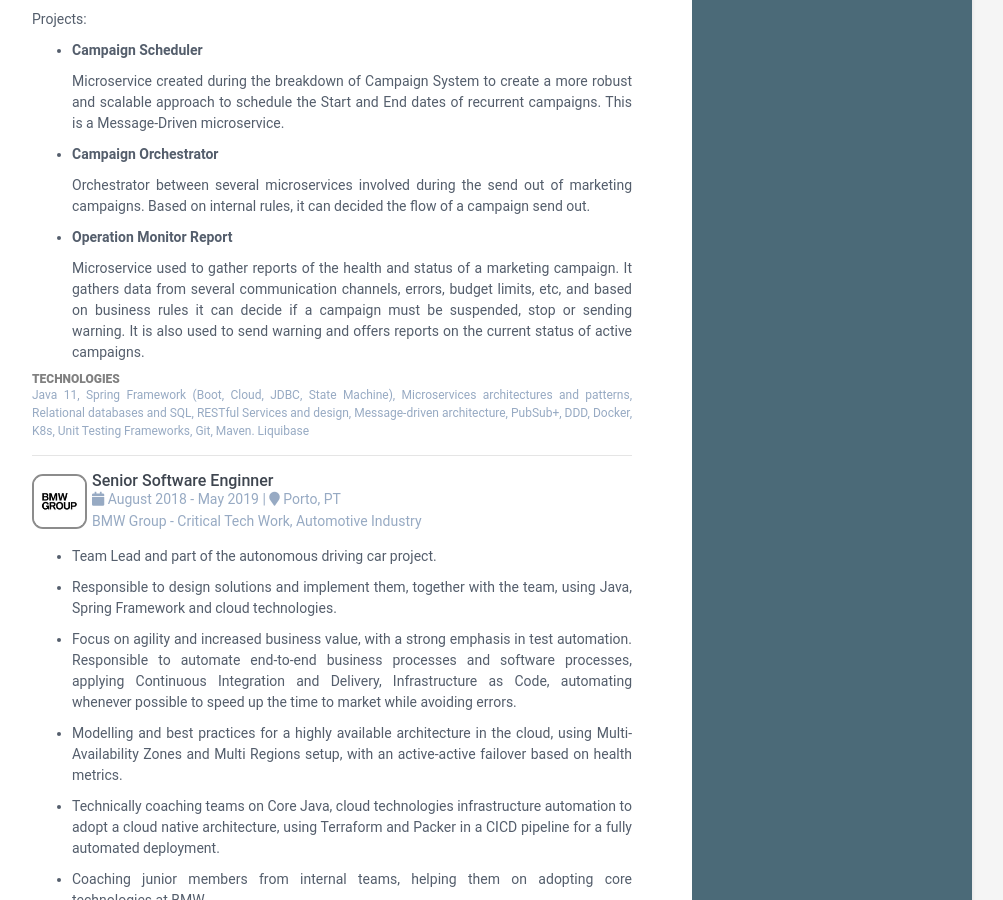
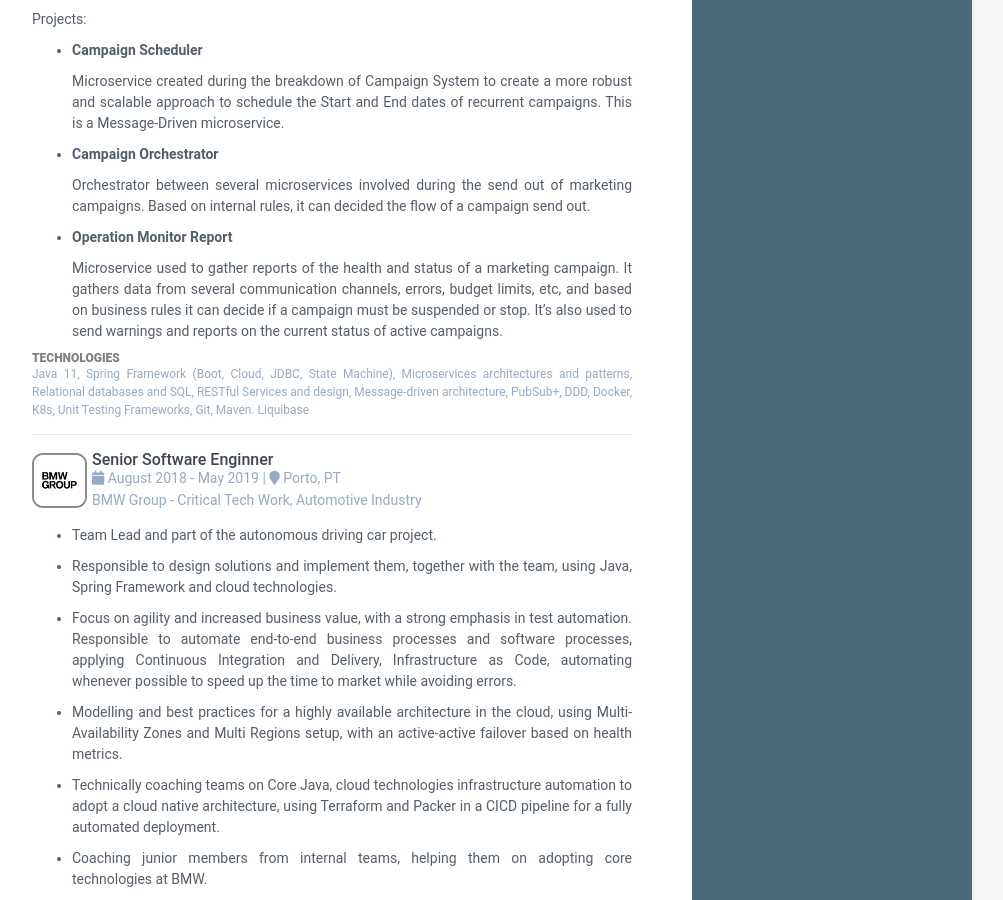
Before and after one commit to valdemarpereira/valdemarpereira.github.io, a Jekyll site: the page built from index.html, in a window 1280 px wide and 900 px high, scrolled down 1800 px. Shown: the whole window, without its empty margins (168-1171 px from the left). Built offline with Jekyll 4.4.1, drawn with Linux system fonts in a browser that asks for light colours.

Commit message:
a few more tweaks

```diff
--- a/_data/data.yml
+++ b/_data/data.yml
@@ -120,7 +120,7 @@ experiences:
         - <b>Operation Monitor Report</b>
 
           Microservice used to gather reports of the health and status of a marketing campaign. It gathers data from several communication channels, errors, budget limits, etc,
-          and based on business rules it can decide if a campaign must be suspended, stop or sending warning. It is also used to send warning and offers reports on the current status of active campaigns.
+          and based on business rules it can decide if a campaign must be suspended or stop. It's also used to send warnings and reports on the current status of active campaigns.
 
 
       technologies: |
```
Also changed, not shown: 1 other file.
